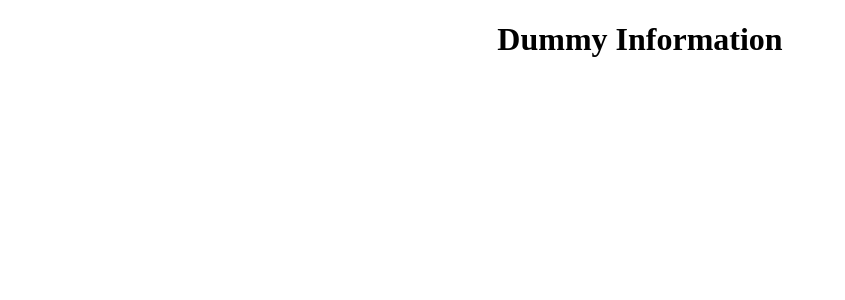
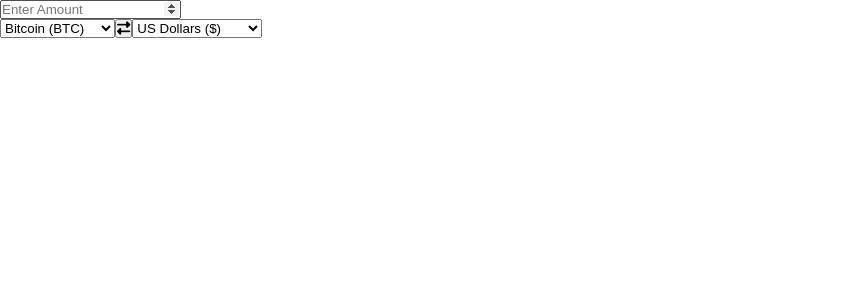
Before and after one commit to emmyobonyo/opareta-front-end-interview-question, a React (Create React App) app: page / in a window 1280 px wide. Shown: the top 300 px of the page, without its empty margins (0-845 px from the left). Built offline with nearby package versions, Linux system fonts and the light colour scheme.

Commit message:
Add basic UI frame

```diff
--- a/public/index.html
+++ b/public/index.html
@@ -3,6 +3,7 @@
   <head>
     <meta charset="utf-8" />
     <meta name="viewport" content="width=device-width, initial-scale=1" />
+    <script src="https://kit.fontawesome.com/8107cf6975.js" crossorigin="anonymous"></script>
     <title>React App</title>
   </head>
   <body>
--- a/src/App.css
+++ b/src/App.css
@@ -1,38 +1,5 @@
-.App {
-  text-align: center;
+* {
+  padding: 0;
+  margin: 0;
+  box-sizing: border-box;
 }
-
-.App-logo {
-  height: 40vmin;
-  pointer-events: none;
-}
-
-@media (prefers-reduced-motion: no-preference) {
-  .App-logo {
-    animation: App-logo-spin infinite 20s linear;
-  }
-}
-
-.App-header {
-  background-color: #282c34;
-  min-height: 100vh;
-  display: flex;
-  flex-direction: column;
-  align-items: center;
-  justify-content: center;
-  font-size: calc(10px + 2vmin);
-  color: white;
-}
-
-.App-link {
-  color: #61dafb;
-}
-
-@keyframes App-logo-spin {
-  from {
-    transform: rotate(0deg);
-  }
-  to {
-    transform: rotate(360deg);
-  }
-}
--- a/src/App.js
+++ b/src/App.js
@@ -1,9 +1,10 @@
+import Form from './components/Form';
 import './App.css';
 
 function App() {
   return (
     <div className="App">
-      <h1>Dummy Information</h1>
+      <Form />
     </div>
   );
 }
--- /dev/null
+++ b/src/components/Form.js
@@ -0,0 +1,25 @@
+import React from 'react';
+
+function Form() {
+  return (
+    <div>
+      <input type="number" placeholder="Enter Amount" />
+      <br />
+      <select name="crypto">
+        <option value="Bitcoin">Bitcoin (BTC)</option>
+        <option value="Etherium">Etherium (ETH)</option>
+        <option value="Litecoin">Litecoin (LIT)</option>
+      </select>
+      <button type="button">
+        <i className="fa fa-exchange" aria-hidden="true" />
+      </button>
+      <select name="currency">
+        <option value="US Dollars">US Dollars ($)</option>
+        <option value="Pound Sterlings">Pound Sterling (£)</option>
+        <option value="Uganda Shillings">Uganda Shillings</option>
+      </select>
+    </div>
+  );
+}
+
+export default Form;
--- a/src/index.js
+++ b/src/index.js
@@ -6,5 +6,5 @@ ReactDOM.render(
   <React.StrictMode>
     <App />
   </React.StrictMode>,
-  document.getElementById('root')
+  document.getElementById('root'),
 );
```
